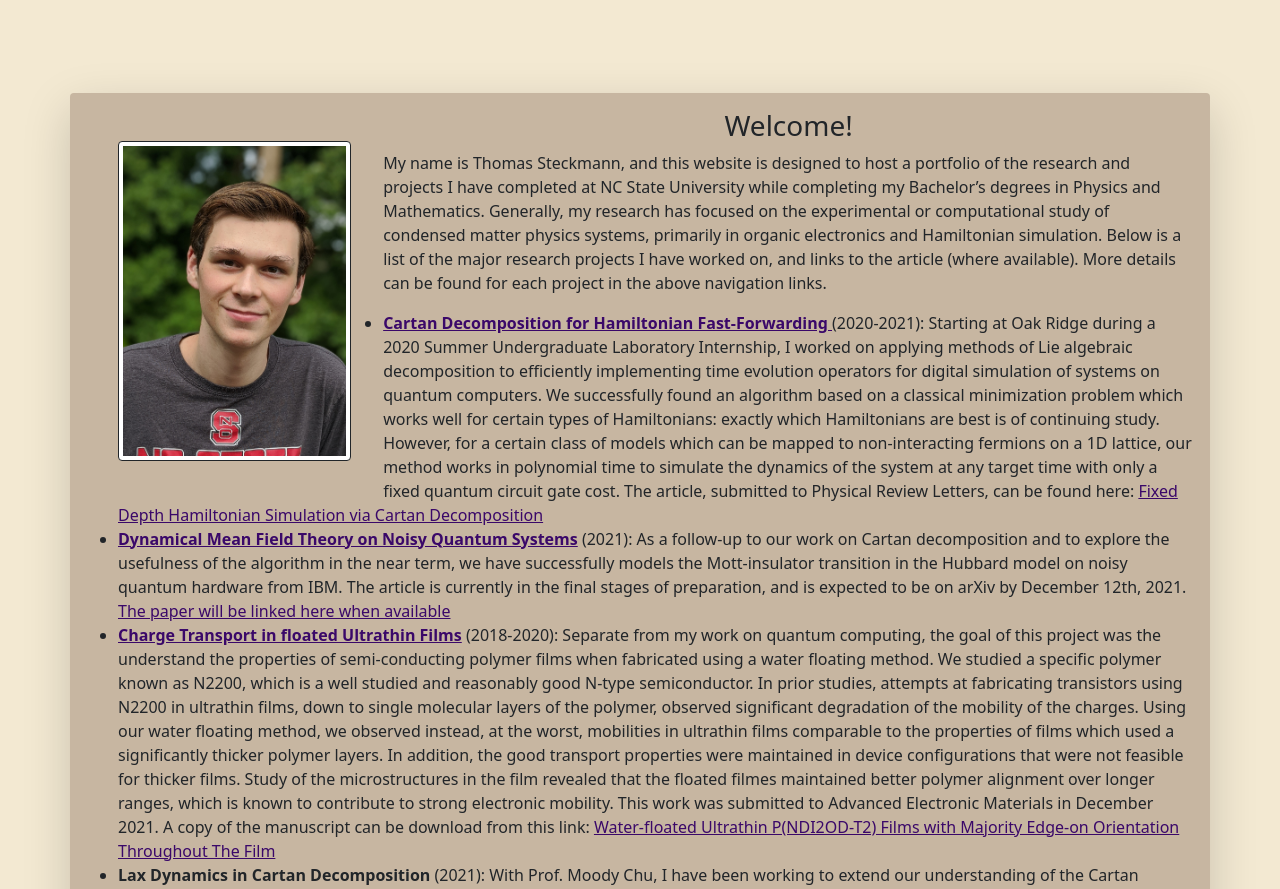
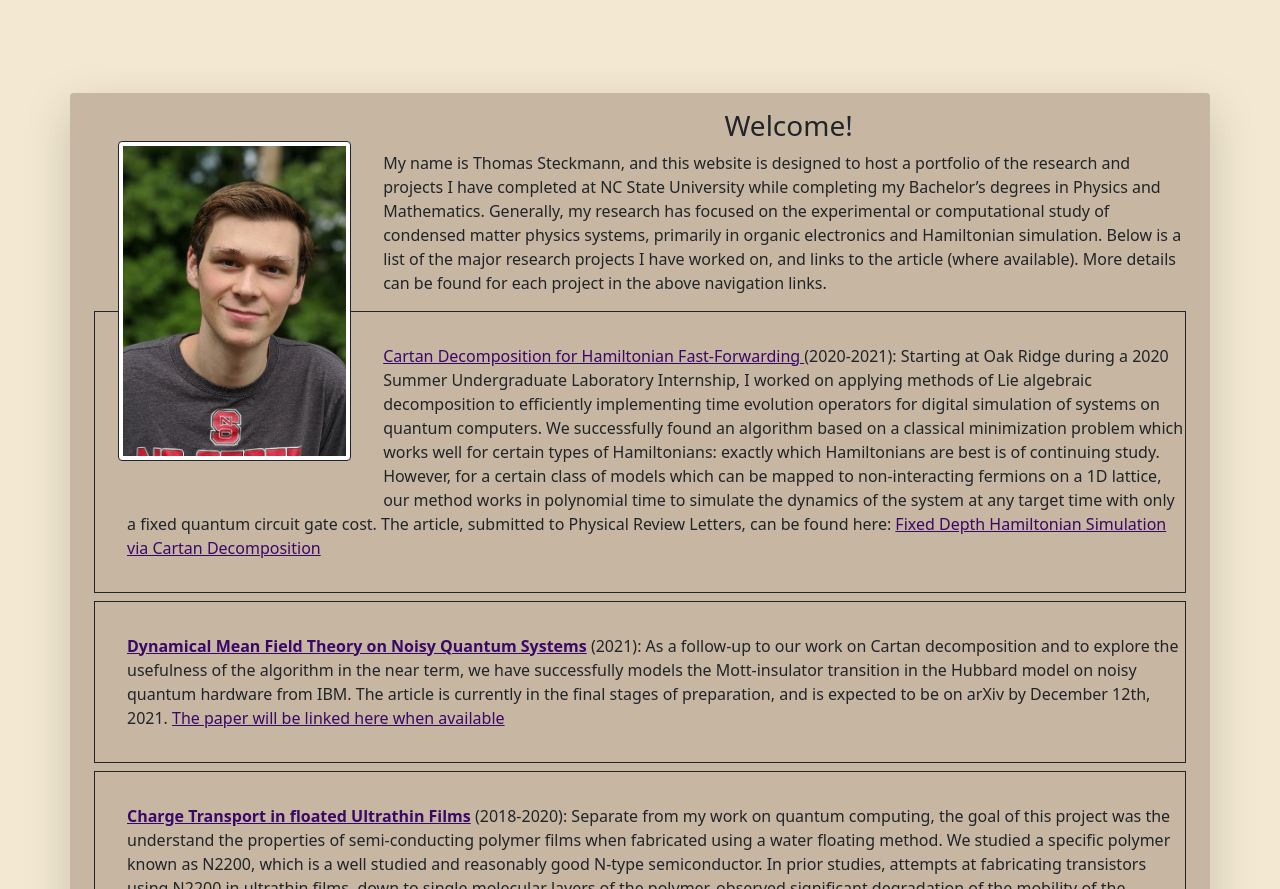
Before and after one commit to tmsteck/tmsteck.github.io, a plain HTML site: page index.html in a window 1280 px wide. Shown: the part 63-952 px from the top of the page. Drawn offline with nearby package versions, Linux system fonts and the light colour scheme.

Commit message:
Webpage formatting and boundaries

```diff
--- a/index.html
+++ b/index.html
@@ -59,20 +59,39 @@
         <div class="container mx-auto shadow-lg p-3 mb-5 rounded" style="margin-top: 100px; margin-left: 100px; margin-right: 100px; background-color: rgb(199 182 161); ">
             <span>
                 <img src="Thomas_2020.jpg" alt="Thomas' wonderful face" class="img-thumbnail border border-dark" style="height: 20em; width: auto; white-space: nowrap; float:left; margin:2em;" >
-                <h3 class='text-center'>Welcome!  </h3> <p>
-                    My name is Thomas Steckmann, and this website is designed to host a portfolio of the research and projects I have completed at NC State University while completing my Bachelor’s degrees in Physics and Mathematics. Generally, my research has focused on the experimental or computational study of condensed matter physics systems, primarily in organic electronics and Hamiltonian simulation. Below is a list of the major research projects I have worked on, and links to the article (where available). More details can be found for each project in the above navigation links.</p>
-                    <ul>
-	                    <li> <b> <a href=”quantum.html”> Cartan Decomposition for Hamiltonian Fast-Forwarding </a> </b> (2020-2021):
-                        Starting at Oak Ridge during a 2020 Summer Undergraduate Laboratory Internship, I worked on applying methods of Lie algebraic decomposition to efficiently implementing time evolution operators for digital simulation of systems on quantum computers. We successfully found an algorithm based on a classical minimization problem which works well for certain types of Hamiltonians: exactly which Hamiltonians are best is of continuing study. However, for a certain class of models which can be mapped to non-interacting fermions on a 1D lattice, our method works in polynomial time to simulate the dynamics of the system at any target time with only a fixed quantum circuit gate cost. The article, submitted to Physical Review Letters, can be found here: <a href="https://arxiv.org/abs/2104.00728"> Fixed Depth Hamiltonian Simulation via Cartan Decomposition </a>
-                        </li>
-
-                        <li><b> <a href="quantum.html"> Dynamical Mean Field Theory on Noisy Quantum Systems</a>  </b> (2021): As a follow-up to our work on Cartan decomposition and to explore the usefulness of the algorithm in the near term, we have successfully models the Mott-insulator transition in the Hubbard model on noisy quantum hardware from IBM. The article is currently in the final stages of preparation, and is expected to be on arXiv by December 12th, 2021. <a href="DMFT.html"> The paper will be linked here when available</a></li>
-
-                        <li><b> <a href="ofet.html"> Charge Transport in floated Ultrathin Films</a> </b> (2018-2020): Separate from my work on quantum computing, the goal of this project was the understand the properties of semi-conducting polymer films when fabricated using a water floating method. We studied a specific polymer known as N2200, which is a well studied and reasonably good N-type semiconductor. In prior studies, attempts at fabricating transistors using N2200 in ultrathin films, down to single molecular layers of the polymer, observed significant degradation of the mobility of the charges. Using our water floating method, we observed instead, at the worst, mobilities in ultrathin films comparable to the properties of films which used a significantly thicker polymer layers. In addition, the good transport properties were maintained in device configurations that were not feasible for thicker films. Study of the microstructures in the film revealed that the floated filmes maintained better polymer alignment over longer ranges, which is known to contribute to strong electronic mobility. This work was submitted to Advanced Electronic Materials in December 2021. A copy of the manuscript can be download from this link: <a href='tsteckmann_FTM_N2200_Paper.pdf'> Water-floated Ultrathin P(NDI2OD-T2) Films with Majority Edge-on Orientation
-                        Throughout The Film</a></li>
-
-                        <li> <b> Lax Dynamics in Cartan Decomposition </b> (2021): With Prof. Moody Chu, I have been working to extend our understanding of the Cartan Decomposition algorithm used in our "Fixed Depth Hamiltonian Simulation via Cartan Decomposition" work. A key step in the algorithm is finding a set of rotation angles, which has a runtime that scales in polynomial time but a rather large polynomial. Instead, we propose using the study of Lax dynamics to compute the angles for the rotations used in the decomposition. This provides an exact solution to the minimization problem, and avoids costly and often times ineffective numerical optimization. This is very much a work in progress, but I would be happy to discuss the results. </li>
-                    </ul>
+                <h3 class='text-center'>Welcome!  </h3>
+                <p>
+                    My name is Thomas Steckmann, and this website is designed to host a portfolio of the research and projects I have completed at NC State University while completing my Bachelor’s degrees in Physics and Mathematics. Generally, my research has focused on the experimental or computational study of condensed matter physics systems, primarily in organic electronics and Hamiltonian simulation. Below is a list of the major research projects I have worked on, and links to the article (where available). More details can be found for each project in the above navigation links.
+                </p>
+                <div style="border-width: 1em;" class="border border-dark">
+                    <div class='container' id="indexpagebox">
+                        <a href=”quantum.html”>Cartan Decomposition for Hamiltonian Fast-Forwarding </a> </b> (2020-2021):
+                        Starting at Oak Ridge during a 2020 Summer Undergraduate Laboratory Internship, I worked on applying methods of Lie
+                        algebraic decomposition to efficiently implementing time evolution operators for digital simulation of systems on
+                        quantum computers. We successfully found an algorithm based on a classical minimization problem which works well for
+                        certain types of Hamiltonians: exactly which Hamiltonians are best is of continuing study. However, for a certain class
+                        of models which can be mapped to non-interacting fermions on a 1D lattice, our method works in polynomial time to
+                        simulate the dynamics of the system at any target time with only a fixed quantum circuit gate cost. The article,
+                        submitted to Physical Review Letters, can be found here: <a href="https://arxiv.org/abs/2104.00728"> Fixed Depth
+                        Hamiltonian Simulation via Cartan Decomposition </a>
+                    </div>
+                </div>
+                <div style="border-width: 1em;" class="border border-dark">
+                    <div class='container' id="indexpagebox">
+                        <b> <a href="quantum.html"> Dynamical Mean Field Theory on Noisy Quantum Systems</a>  </b> (2021): As a follow-up to our work on Cartan decomposition and to explore the usefulness of the algorithm in the near term, we have successfully models the Mott-insulator transition in the Hubbard model on noisy quantum hardware from IBM. The article is currently in the final stages of preparation, and is expected to be on arXiv by December 12th, 2021. <a href="DMFT.html"> The paper will be linked here when available</a>
+                    </div>
+                </div>
+                <div style="border-width: 1em;" class="border border-dark">
+                    <div class='container' id="indexpagebox">
+                        <b> <a href="ofet.html"> Charge Transport in floated Ultrathin Films</a> </b> (2018-2020): Separate from my work on quantum computing, the goal of this project was the understand the properties of semi-conducting polymer films when fabricated using a water floating method. We studied a specific polymer known as N2200, which is a well studied and reasonably good N-type semiconductor. In prior studies, attempts at fabricating transistors using N2200 in ultrathin films, down to single molecular layers of the polymer, observed significant degradation of the mobility of the charges. Using our water floating method, we observed instead, at the worst, mobilities in ultrathin films comparable to the properties of films which used a significantly thicker polymer layers. In addition, the good transport properties were maintained in device configurations that were not feasible for thicker films. Study of the microstructures in the film revealed that the floated filmes maintained better polymer alignment over longer ranges, which is known to contribute to strong electronic mobility. This work was submitted to Advanced Electronic Materials in December 2021. A copy of the manuscript can be download from this link: <a href='tsteckmann_FTM_N2200_Paper.pdf'> Water-floated Ultrathin P(NDI2OD-T2) Films with Majority Edge-on Orientation
+                        Throughout The Film</a>
+                    </div>
+                </div>
+                <div style="border-width: 1em;" class="border border-dark">
+                    <div class='container' id="indexpagebox">
+                        <b> Lax Dynamics in Cartan Decomposition </b> (2021): With Prof. Moody Chu, I have been working to extend our understanding of the Cartan Decomposition algorithm used in our "Fixed Depth Hamiltonian Simulation via Cartan Decomposition" work. A key step in the algorithm is finding a set of rotation angles, which has a runtime that scales in polynomial time but a rather large polynomial. Instead, we propose using the study of Lax dynamics to compute the angles for the rotations used in the decomposition. This provides an exact solution to the minimization problem, and avoids costly and often times ineffective numerical optimization. This is very much a work in progress, but I would be happy to discuss the results.
+                    </div>
+                </div>
                 In addition to these projects, this page contains my work for a course on Cryptography (explaining the <b>SWIFFT hashing algorithm</b>); the <b>Quantum Information Club</b>, which I co-founded and am the current president of; and a few hackathon projects, mostly using QISKIT (Quantum Random Walk and Quantum Volume calculations). Finally, I have also included the final report for a course on the mathematical foundations of quantum computing which discusses methods for <b>arbitrary decomposition of unitary matricies</b> into the set of SU(2) + CNOT gates. Such methods were the original inspiration for my work in quantum computing using Cartan decomposition. "Poetry" is a project I made as a randomly generated poem and to play around with web development.
             </span>
             Finally, lease feel free to contact me using my university email tmsteckm a-t ncsu d-o-t edu. I would be more than happy to discuss my research work or any other questions that may come up in applications.
--- a/style.css
+++ b/style.css
@@ -9,3 +9,10 @@ body{
 a {
     color: #3a0869;
 }
+#indexpagebox {
+    padding: 1em;
+    margin: 1em;
+}
+.border-dark {
+    margin: 0.5em;
+}
```
Also changed, not shown: cryptography.html (+10 -6 lines), ofet.html (+5 -0 lines), quantum.html (+17 -16 lines).
